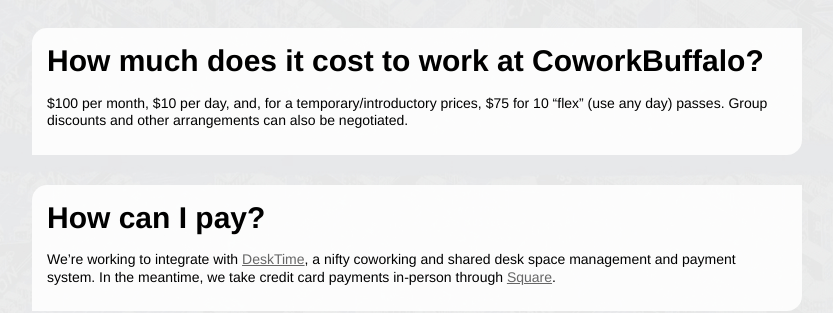
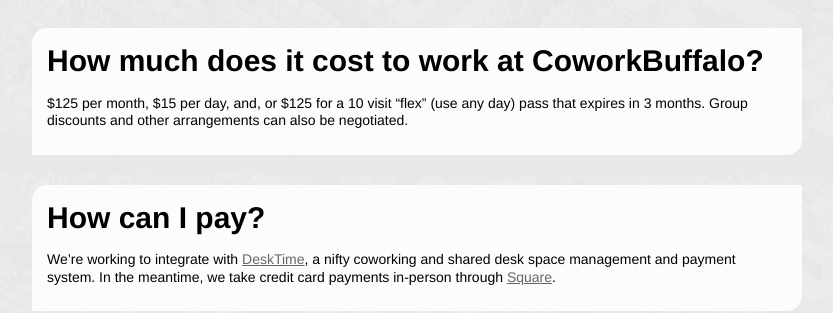
Before and after one commit to coworkbuffalo/coworkbuffalo.github.com, a Jekyll site: the page built from faq/index.markdown, in a window 1280 px wide and 900 px high, scrolled down 1271 px. Shown: the part 165-478 px from the top of the window, without its empty margins (223-1056 px from the left). Built offline with Jekyll 4.4.1, drawn with Linux system fonts in a browser that asks for light colours; Markdown is read by kramdown in place of the engine named in the settings; comment, search, counter and statistics services are not loaded.

Commit message:
Fix pricing on faq

```diff
--- a/faq/index.markdown
+++ b/faq/index.markdown
@@ -38,7 +38,7 @@ You've got a few options:
   * The Metro Rail stop at Fountain Plaza ([map](https://maps.google.com/maps?q=RAIL+at+Fountain+Plaza+Station&hl=en&hnear=RAIL+at+Fountain+Plaza+Station&t=m&z=16)) is three short blocks away. -->
 
 * ### How much does it cost to work at CoworkBuffalo?
-$100 per month, $10 per day, and, for a temporary/introductory prices, $75 for 10 “flex” (use any day) passes. Group discounts and other arrangements can also be negotiated.
+$125 per month, $15 per day, and, or $125 for a 10 visit “flex” (use any day) pass that expires in 3 months. Group discounts and other arrangements can also be negotiated.
 
 * ### How can I pay?
 We're working to integrate with [DeskTime](https://www.desktimeapp.com/), a nifty coworking and shared desk space management and payment system. In the meantime, we take credit card payments in-person through [Square](https://squareup.com/).
```
